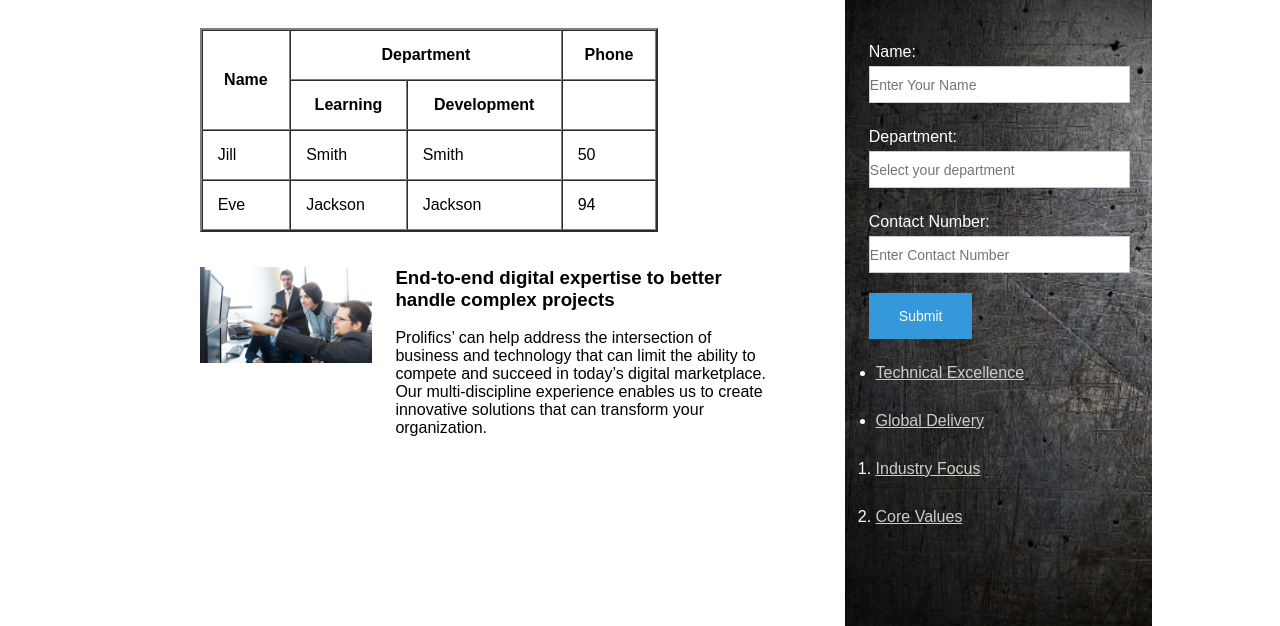
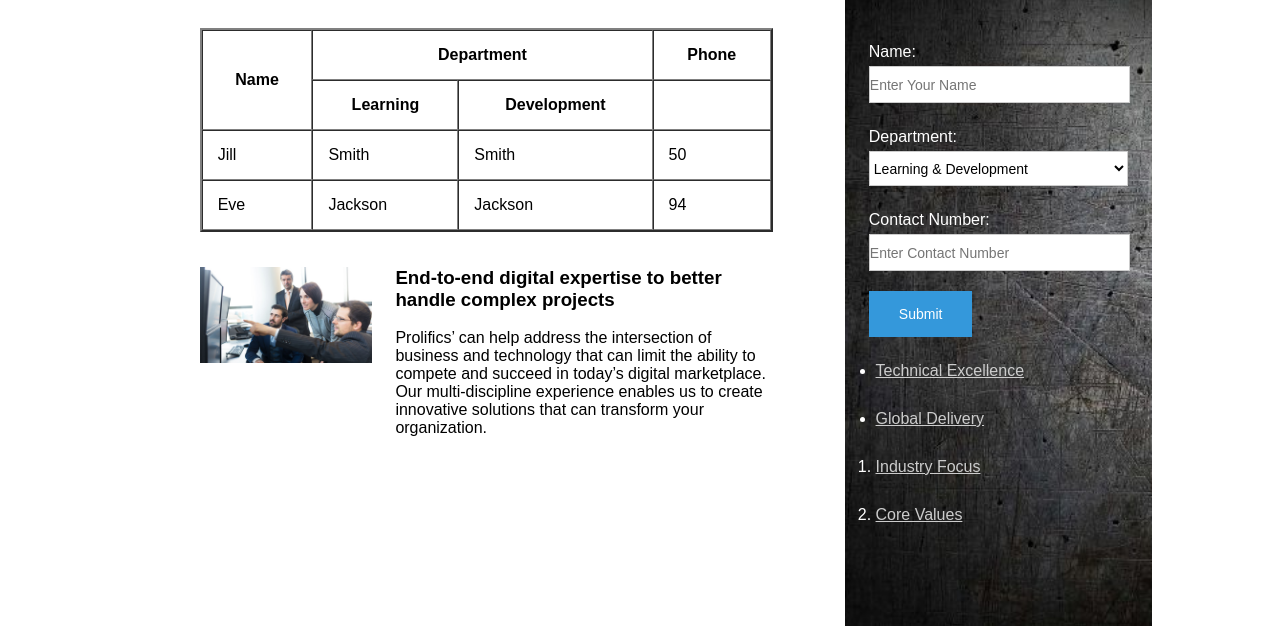
Before and after one commit to winmacinux/ravi2, a plain HTML site: page Ravi/index.html in a window 1280 px wide. Shown: the part 73-699 px from the top of the page. Drawn offline with Linux system fonts and the light colour scheme.

Commit message:
Add files via upload

```diff
--- a/Ravi/css/style.css
+++ b/Ravi/css/style.css
@@ -150,7 +150,8 @@ body{
 .form-element .form-input{
 	border: 1px solid #ccc;
   width: 100%;
-	height: 35px;
+  height: 35px;
+  background-color: white;
   font-size: 14px;
   line-height: 1.4;
 }
--- a/Ravi/index.html
+++ b/Ravi/index.html
@@ -29,7 +29,7 @@
 		<div class="row" >
 			<div class="inner-content" >
           <div class="row">
-				<table  class="table" style="width:80%" border="2" cellspacing="0" >
+				<table  class="table" style="width:100%" border="2" cellspacing="0" >
 				  <tr>
 					<th rowspan="2" >Name	</th>
 					<th colspan="2">Department</th>
@@ -75,9 +75,13 @@
 						<input type="" name="" id="" class="form-input" placeholder="Enter Your Name" >
 					</div>
 					<div class="form-element" >
-						<label for="" >Department:</label>
-						<input type="" name="" id="" class="form-input" placeholder="Select your department" >
-					</div>
+						<label for="department" >Department:</label>
+            <select name="department" class="form-input">
+              <option value="Learning & Development">Learning & Development</option>
+              <option value="Development">Development</option>
+              <option value="QA Testing">QA Testing</option>
+            </select>
+          </div>
 					<div class="form-element" >
 						<label for="phone" >Contact Number:</label>
 						<input type="number" name="phone" id="phone" class="form-input" placeholder="Enter Contact Number" >
```
